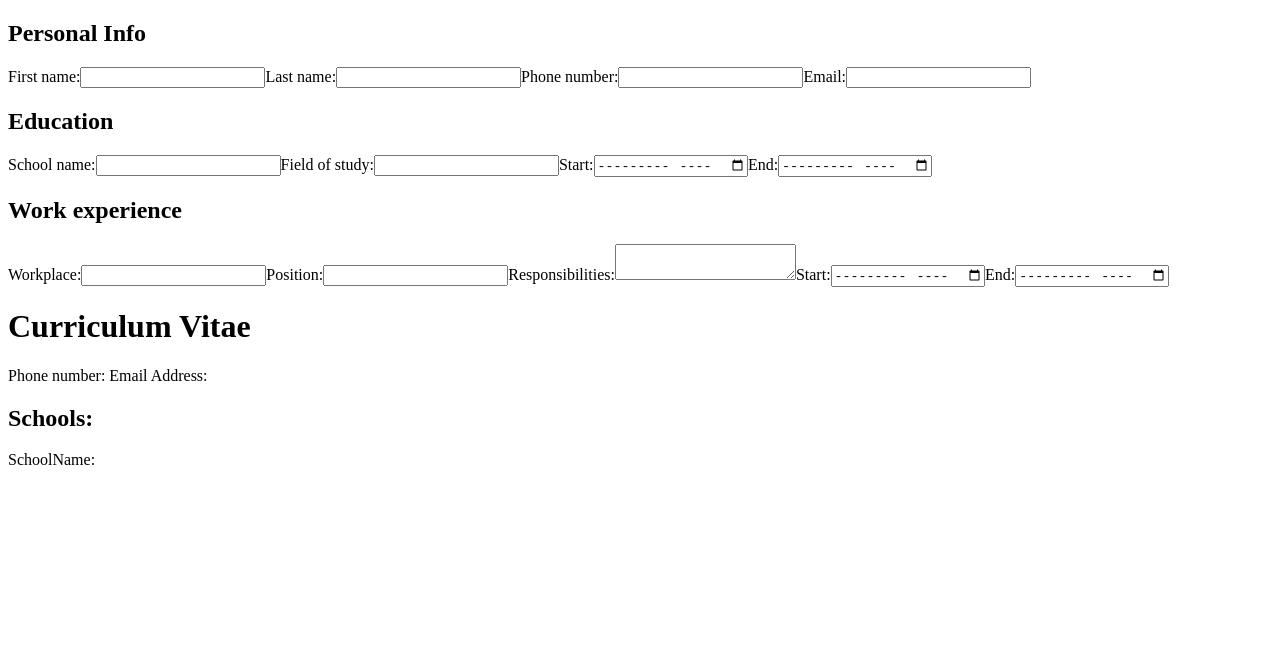
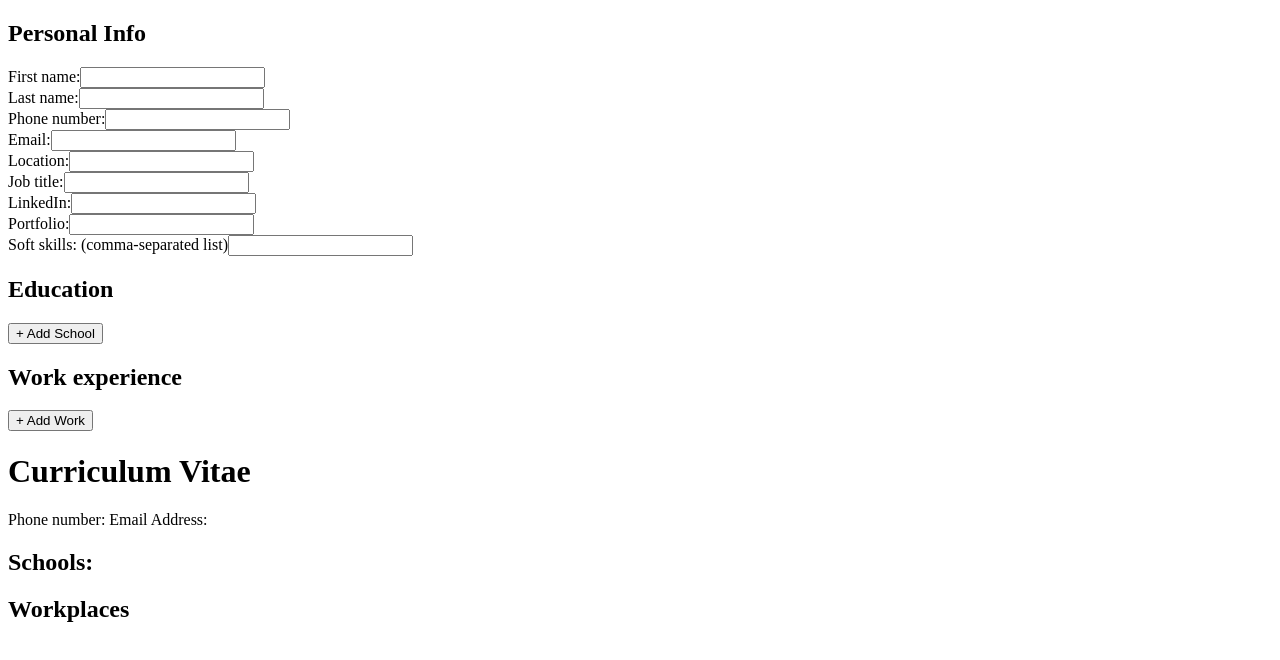
Before and after one commit to ktotopawel/cv-creator, a React (Vite) app: page / in a window 1280 px wide. Shown: the top 660 px of the page. Built offline with nearby package versions, Linux system fonts and the light colour scheme.

Commit message:
work/education mostly done, adding other field

```diff
--- a/src/components/App.tsx
+++ b/src/components/App.tsx
@@ -10,6 +10,13 @@ export default function App() {
     lastName: "",
     phoneNumber: "",
     email: "",
+    jobTitle: "",
+    linkedInAddress: "",
+    portfolioAddress: "",
+    location: "",
+    softSkills: [],
+    hardSkills: [],
+    languages: [],
   });
 
   const [schools, setSchools] = useState<SchoolType[]>([]);
--- a/src/components/Education.tsx
+++ b/src/components/Education.tsx
@@ -14,12 +14,8 @@ export default function Education({ schools, setSchools }: EducationFormProps) {
       educationStart: "",
       educationEnd: "",
     };
-    schools.push(emptySchool);
+    setSchools((prevSchools) => [...prevSchools, emptySchool]);
     return emptySchool;
-  }
-
-  if (schools.length < 1) {
-    addSchool();
   }
 
   return (
@@ -32,6 +28,7 @@ export default function Education({ schools, setSchools }: EducationFormProps) {
           setSchools={setSchools}
         ></School>
       ))}
+      <button onClick={addSchool}>+ Add School</button>
     </>
   );
 }
@@ -42,6 +39,12 @@ type SchoolFormProps = {
 };
 
 function School({ school, setSchools }: SchoolFormProps) {
+  function handleRemove() {
+    setSchools((prevSchools) =>
+      prevSchools.filter((s) => s.UUID !== school.UUID),
+    );
+  }
+
   return (
     <>
       <form action="">
@@ -107,6 +110,7 @@ function School({ school, setSchools }: SchoolFormProps) {
             );
           }}
         />
+        <button onClick={handleRemove}>Remove</button>
       </form>
     </>
   );
--- a/src/components/Personal.tsx
+++ b/src/components/Personal.tsx
@@ -10,6 +10,7 @@ export default function Personal({ personalData, setPersonalData }: FormProps) {
     <>
       <h2>Personal Info</h2>
       <form action="">
+        <div className="inputField">
           <label htmlFor="firstName">First name:</label>
           <input
             type="text"
@@ -20,6 +21,8 @@ export default function Personal({ personalData, setPersonalData }: FormProps) {
               setPersonalData({ ...personalData, firstName: e.target.value })
             }
           />
+        </div>
+        <div className="inputField">
           <label htmlFor="lastName">Last name:</label>
           <input
             type="text"
@@ -30,6 +33,8 @@ export default function Personal({ personalData, setPersonalData }: FormProps) {
               setPersonalData({ ...personalData, lastName: e.target.value });
             }}
           />
+        </div>
+        <div className="inputField">
           <label htmlFor="phoneNumber">Phone number:</label>
           <input
             type="tel"
@@ -40,6 +45,8 @@ export default function Personal({ personalData, setPersonalData }: FormProps) {
               setPersonalData({ ...personalData, phoneNumber: e.target.value })
             }
           />
+        </div>
+        <div className="inputField">
           <label htmlFor="email">Email:</label>
           <input
             type="email"
@@ -50,6 +57,78 @@ export default function Personal({ personalData, setPersonalData }: FormProps) {
               setPersonalData({ ...personalData, email: e.target.value })
             }
           />
+        </div>
+        <div className="inputField">
+          <label htmlFor="location">Location:</label>
+          <input
+            type="text"
+            name="location"
+            id="location"
+            value={personalData.location}
+            onChange={(e) =>
+              setPersonalData({ ...personalData, location: e.target.value })
+            }
+          />
+        </div>
+        <div className="inputField">
+          <label htmlFor="jobTitle">Job title:</label>
+          <input
+            type="text"
+            name="jobTitle"
+            id="jobTitle"
+            value={personalData.jobTitle}
+            onChange={(e) => {
+              setPersonalData({ ...personalData, jobTitle: e.target.value });
+            }}
+          />
+        </div>
+        <div className="inputField">
+          <label htmlFor="linkedInAddress">LinkedIn:</label>
+          <input
+            type="text"
+            name="linkedInAddress"
+            id="linkedInAddress"
+            value={personalData.linkedInAddress}
+            onChange={(e) => {
+              setPersonalData({
+                ...personalData,
+                linkedInAddress: e.target.value,
+              });
+            }}
+          />
+        </div>
+        <div className="inputField">
+          <label htmlFor="portfolioAddress">Portfolio:</label>
+          <input
+            type="text"
+            name="portfolioAddress"
+            id="portfolioAddress"
+            value={personalData.portfolioAddress}
+            onChange={(e) => {
+              setPersonalData({
+                ...personalData,
+                portfolioAddress: e.target.value,
+              });
+            }}
+          />
+        </div>
+        <div className="inputField">
+          <label htmlFor="softSkills">
+            Soft skills: <span>(comma-separated list)</span>
+          </label>
+          <input
+            type="text"
+            name="softSkills"
+            id="softSkills"
+            value={personalData.softSkills.join(", ")}
+            onChange={(e) => {
+              setPersonalData({
+                ...personalData,
+                softSkills: e.target.value.split(", "),
+              });
+            }}
+          />
+        </div>
       </form>
     </>
   );
--- a/src/components/Preview.tsx
+++ b/src/components/Preview.tsx
@@ -1,3 +1,4 @@
+import { Fragment } from "react/jsx-runtime";
 import type { PersonalType, SchoolType, WorkType } from "./types";
 
 type FormProps = {
@@ -23,7 +24,23 @@ export default function Preview({
           {personalData.email}
         </p>
         <h2>Schools:</h2>
-        <p>SchoolName: {schools[0].schoolName}</p>
+        {schools.map((school) => {
+          return (
+            <Fragment key={school.UUID}>
+              <h3>Schoolname:</h3>
+              <p>{school.schoolName}</p>
+            </Fragment>
+          );
+        })}
+        <h2>Workplaces</h2>
+        {workplaces.map((workplace) => {
+          return (
+            <Fragment key={workplace.UUID}>
+              <h3>Workplace Name:</h3>
+              <p>{workplace.workplace}</p>
+            </Fragment>
+          );
+        })}
       </div>
     </>
   );
--- a/src/components/Work.tsx
+++ b/src/components/Work.tsx
@@ -1,18 +1,71 @@
-export default function Work() {
+import type { Setter, WorkType } from "./types";
+
+type WorkFormProps = {
+  workplaces: WorkType[];
+  setWorkplaces: Setter<WorkType[]>;
+};
+
+export default function Work({ workplaces, setWorkplaces }: WorkFormProps) {
+  function addWorkplace() {
+    const emptyWorkplace = {
+      UUID: crypto.randomUUID(),
+      workplace: "",
+      position: "",
+      responsibilities: "",
+      workStart: "",
+      workEnd: "",
+    };
+    setWorkplaces((prevWorkplaces) => [...prevWorkplaces, emptyWorkplace]);
+    return emptyWorkplace;
+  }
+
   return (
     <>
       <h2>Work experience</h2>
-      <Workplace></Workplace>
+      {workplaces.map((workplace) => (
+        <Workplace
+          workplace={workplace}
+          setWorkplaces={setWorkplaces}
+          key={workplace.UUID}
+        ></Workplace>
+      ))}
+      <button
+        onClick={(e) => {
+          e.preventDefault();
+          addWorkplace();
+        }}
+      >
+        + Add Work
+      </button>
     </>
   );
 }
 
-function Workplace() {
+type WorkplaceFormProps = {
+  workplace: WorkType;
+  setWorkplaces: Setter<WorkType[]>;
+};
+
+function Workplace({ workplace, setWorkplaces }: WorkplaceFormProps) {
   return (
     <>
       <form action="">
         <label htmlFor="workplace">Workplace:</label>
-        <input type="text" name="workplace" id="workplace" />
+        <input
+          type="text"
+          name="workplace"
+          id="workplace"
+          value={workplace.workplace}
+          onChange={(e) => {
+            setWorkplaces((prevWorkplaces) =>
+              prevWorkplaces.map((w) =>
+                w.UUID === workplace.UUID
+                  ? { ...w, workplace: e.target.value }
+                  : w,
+              ),
+            );
+          }}
+        />
         <label htmlFor="position">Position:</label>
         <input type="text" name="position" id="position" />
         <label htmlFor="resp">Responsibilities:</label>
```
Also changed, not shown: src/components/types.ts (+10 -0 lines). Lines whose indentation alone changed are shown as unchanged.
